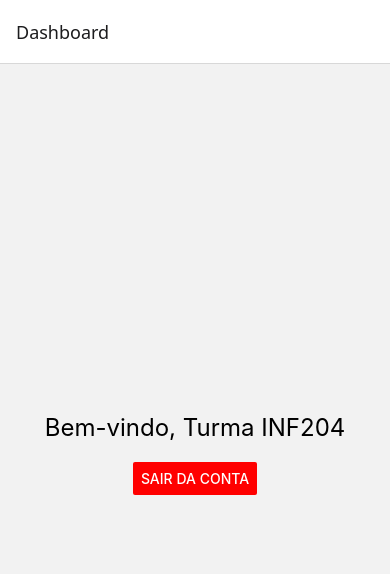
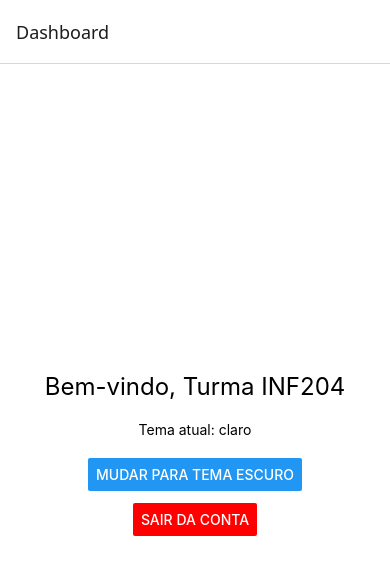
Before and after one commit to jorgefcardoso/INF204_JorgeFabricio, a React Native app in the folder meu-primeiro-app/: screen / in a window 390 px wide. Both pictures are taken after a click on the button "ENTRAR NO SISTEMA". Shown: the top 574 px of the page. Built offline with nearby package versions, Linux system fonts and the light colour scheme.

Commit message:
feat(desafio): adiciona TemaContext com ThemeProvider aninhado e alternancia de tema no Dashboard
Co-Authored-By: Claude Opus 5.5 <noreply@anthropic.com>

```diff
--- a/meu-primeiro-app/App.js
+++ b/meu-primeiro-app/App.js
@@ -1,12 +1,16 @@
 import React from "react";
+import { ThemeProvider } from "./src/contexts/TemaContext";
 import { AuthProvider } from "./src/contexts/AuthContext";
 import Rotas from "./src/routes";
 
 export default function App() {
   return (
+    // Aninhamento de Providers: o ThemeProvider envolve o AuthProvider
     // O Provider no topo garante disponibilidade global e resolve o Prop Drilling
-    <AuthProvider>
-      <Rotas />
-    </AuthProvider>
+    <ThemeProvider>
+      <AuthProvider>
+        <Rotas />
+      </AuthProvider>
+    </ThemeProvider>
   );
 }
--- /dev/null
+++ b/meu-primeiro-app/src/contexts/TemaContext.js
@@ -0,0 +1,18 @@
+import React, { createContext, useState } from "react";
+
+// Segundo contexto (separacao de dominios): dado de baixa mutacao
+export const TemaContext = createContext(null);
+
+export function ThemeProvider({ children }) {
+  const [tema, setTema] = useState("claro"); // "claro" | "escuro"
+
+  function alternarTema() {
+    setTema((atual) => (atual === "claro" ? "escuro" : "claro"));
+  }
+
+  return (
+    <TemaContext.Provider value={{ tema, alternarTema }}>
+      {children}
+    </TemaContext.Provider>
+  );
+}
--- /dev/null
+++ b/meu-primeiro-app/src/hooks/useTema.js
@@ -0,0 +1,12 @@
+import { useContext } from "react";
+import { TemaContext } from "../contexts/TemaContext";
+
+export function useTema() {
+  const context = useContext(TemaContext);
+
+  if (!context) {
+    throw new Error("useTema deve ser usado dentro de um ThemeProvider");
+  }
+
+  return context;
+}
--- a/meu-primeiro-app/src/routes/index.js
+++ b/meu-primeiro-app/src/routes/index.js
@@ -3,6 +3,7 @@ import { createNativeStackNavigator } from "@react-navigation/native-stack";
 import { NavigationContainer } from "@react-navigation/native";
 import { View, Text, Button } from "react-native";
 import { useAuth } from "../hooks/useAuth";
+import { useTema } from "../hooks/useTema";
 
 const Stack = createNativeStackNavigator();
 
@@ -19,9 +20,19 @@ function TelaLogin() {
 
 function TelaDashboard() {
   const { usuario, signOut } = useAuth();
+  const { tema, alternarTema } = useTema(); // Segundo contexto, consumido em paralelo
+
+  const escuro = tema === "escuro";
+  const corFundo = escuro ? "#121212" : "#FFFFFF";
+  const corTexto = escuro ? "#FFFFFF" : "#000000";
+
   return (
-    <View style={{ flex: 1, justifyContent: "center", alignItems: "center" }}>
-      <Text style={{ fontSize: 24, marginBottom: 20 }}>Bem-vindo, {usuario?.nome}</Text>
+    <View style={{ flex: 1, justifyContent: "center", alignItems: "center", backgroundColor: corFundo }}>
+      <Text style={{ fontSize: 24, marginBottom: 20, color: corTexto }}>Bem-vindo, {usuario?.nome}</Text>
+      <Text style={{ marginBottom: 20, color: corTexto }}>Tema atual: {tema}</Text>
+      <View style={{ marginBottom: 12 }}>
+        <Button title={escuro ? "Mudar para tema claro" : "Mudar para tema escuro"} onPress={alternarTema} />
+      </View>
       <Button title="Sair da Conta" color="red" onPress={signOut} />
     </View>
   );
```
